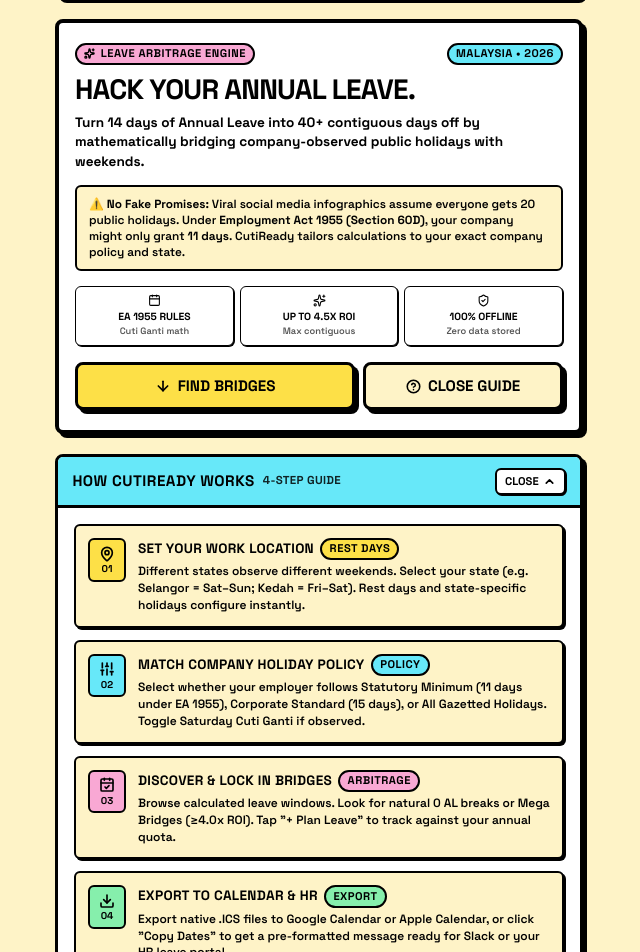
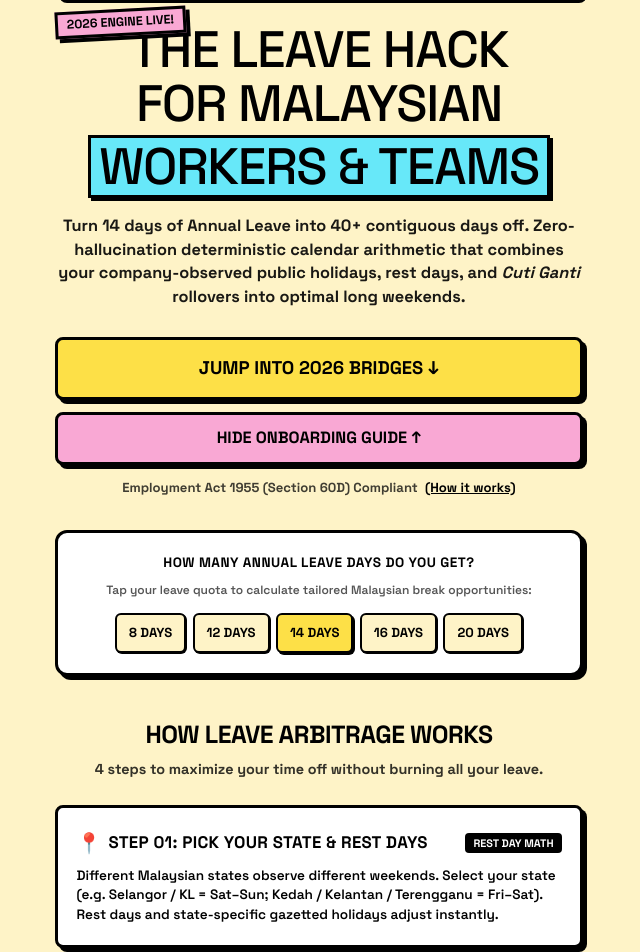
Before and after one commit to NurazimRoizan/CutiReady, a React (Vite) app: page / in a window 1280 px wide. Shown: the part 260-1212 px from the top of the page, without its empty margins (321-961 px from the left). Built offline with nearby package versions, Linux system fonts and the light colour scheme.

Commit message:
feat(hero): mirror wallo-web hero section design, floating sticker, typography clamp, and stacked how-it-works cards

```diff
--- a/src/components/HeroSection.tsx
+++ b/src/components/HeroSection.tsx
@@ -1,6 +1,6 @@
 import { BrutalistButton } from './BrutalistButton';
-import { BrutalistBadge } from './BrutalistBadge';
-import { Sparkles, Calendar, ShieldCheck, ArrowDown, HelpCircle } from 'lucide-react';
+import { Sticker } from './Sticker';
+import { useLeaveStore } from '../store/useLeaveStore';
 
 interface HeroSectionProps {
   onScrollToPlanner: () => void;
@@ -13,172 +13,203 @@
   onToggleHowToUse,
   isHowToUseOpen,
 }: HeroSectionProps) {
+  const { annualLeaveBalance, setAlBalance } = useLeaveStore();
+
+  const alPresets = [8, 12, 14, 16, 20];
+
+  const handleAlSelect = (val: number) => {
+    setAlBalance(val);
+    onScrollToPlanner();
+  };
+
   return (
-    <div
-      style={{
-        backgroundColor: 'var(--bg-secondary)',
-        border: 'var(--border-width-thick) solid var(--border-color)',
-        borderRadius: 'var(--border-radius)',
-        boxShadow: 'var(--shadow-offset) var(--shadow-offset) 0px var(--border-color)',
-        padding: '1.25rem 1rem',
-        marginBottom: '1.25rem',
-        position: 'relative',
-        overflow: 'hidden',
-      }}
-    >
-      {/* Top Tag & Year Badge */}
-      <div
-        style={{
-          display: 'flex',
-          justifyContent: 'space-between',
-          alignItems: 'center',
-          gap: '0.5rem',
-          flexWrap: 'wrap',
-          marginBottom: '0.65rem',
-        }}
-      >
-        <BrutalistBadge color="var(--accent-pink)" size="sm">
-          <Sparkles size={11} strokeWidth={3} />
-          <span>LEAVE ARBITRAGE ENGINE</span>
-        </BrutalistBadge>
-
-        <BrutalistBadge color="var(--accent-cyan)" size="sm">
-          MALAYSIA • 2026
-        </BrutalistBadge>
+    <section style={{ textAlign: 'center', position: 'relative', marginBottom: '2.5rem' }}>
+      {/* Playful Floating Sticker matching Wallo */}
+      <div style={{ position: 'absolute', top: '-14px', left: '0px', zIndex: 2 }}>
+        <Sticker
+          color="var(--accent-pink)"
+          rotation={-3}
+          style={{ fontSize: '0.78rem', padding: '0.2rem 0.55rem' }}
+        >
+          2026 Engine Live!
+        </Sticker>
       </div>
 
-      {/* Main Punchy Heading */}
-      <h2
+      {/* Main Massive Hero Header */}
+      <h1
         style={{
-          fontSize: '1.75rem',
-          fontWeight: 900,
+          fontSize: 'clamp(2.1rem, 9.5vw, 3.2rem)',
           textTransform: 'uppercase',
-          letterSpacing: '-0.8px',
-          lineHeight: 1.05,
-          margin: '0 0 0.5rem 0',
+          letterSpacing: '-1.2px',
+          lineHeight: '1.05',
+          marginTop: '1.5rem',
+          marginBottom: '1rem',
           color: 'var(--text-color)',
         }}
       >
-        HACK YOUR ANNUAL LEAVE.
-      </h2>
+        The Leave Hack<br />
+        For Malaysian<br />
+        <span
+          style={{
+            backgroundColor: 'var(--accent-cyan)',
+            padding: '0.1rem 0.5rem',
+            border: 'var(--border-width) solid var(--border-color)',
+            display: 'inline-block',
+            marginTop: '0.3rem',
+            boxShadow: '3px 3px 0px var(--border-color)',
+          }}
+        >
+          Workers & Teams
+        </span>
+      </h1>
 
-      {/* Value Proposition Subheading */}
+      {/* Bold Explanatory Lead Paragraph */}
       <p
         style={{
-          fontSize: '0.85rem',
+          fontSize: '1.02rem',
           fontWeight: 700,
-          lineHeight: 1.45,
-          color: 'var(--text-color)',
-          margin: '0 0 0.85rem 0',
-        }}
-      >
-        Turn <strong>14 days of Annual Leave</strong> into <strong>40+ contiguous days off</strong> by mathematically bridging company-observed public holidays with weekends.
-      </p>
-
-      {/* Reality Check Note */}
-      <div
-        style={{
-          backgroundColor: 'var(--bg-primary)',
-          border: '2px solid var(--border-color)',
-          borderRadius: 'var(--border-radius-sm)',
-          padding: '0.55rem 0.75rem',
-          marginBottom: '0.95rem',
-          fontSize: '0.74rem',
-          fontWeight: 600,
-          lineHeight: 1.35,
+          margin: '0 auto 1.75rem auto',
+          lineHeight: '1.45',
+          opacity: 0.9,
           color: 'var(--text-color)',
         }}
       >
-        <strong>⚠️ No Fake Promises:</strong> Viral social media infographics assume everyone gets 20 public holidays. Under <strong>Employment Act 1955 (Section 60D)</strong>, your company might only grant <strong>11 days</strong>. CutiReady tailors calculations to your exact company policy and state.
+        Turn <strong>14 days of Annual Leave</strong> into <strong>40+ contiguous days off</strong>. Zero-hallucination deterministic calendar arithmetic that combines your company-observed public holidays, rest days, and <em>Cuti Ganti</em> rollovers into optimal long weekends.
+      </p>
+
+      {/* Stacked Full-Width Dual Action Hero Buttons */}
+      <div style={{ display: 'flex', flexDirection: 'column', gap: '0.75rem', width: '100%' }}>
+        <BrutalistButton
+          color="var(--accent-yellow)"
+          onClick={onScrollToPlanner}
+          style={{
+            fontSize: '1.15rem',
+            padding: '1.1rem',
+            width: '100%',
+            boxShadow: 'var(--shadow-offset) var(--shadow-offset) 0px var(--border-color)',
+          }}
+        >
+          JUMP INTO 2026 BRIDGES ↓
+        </BrutalistButton>
+
+        <BrutalistButton
+          color="var(--accent-pink)"
+          onClick={onToggleHowToUse}
+          style={{
+            fontSize: '1.02rem',
+            padding: '0.85rem',
+            width: '100%',
+            boxShadow: 'var(--shadow-offset) var(--shadow-offset) 0px var(--border-color)',
+          }}
+        >
+          {isHowToUseOpen ? 'HIDE ONBOARDING GUIDE ↑' : 'HOW LEAVE ARBITRAGE WORKS ↗'}
+        </BrutalistButton>
       </div>
 
-      {/* 3 Core Benefit Chips */}
+      {/* Subtext info row */}
       <div
         style={{
-          display: 'grid',
-          gridTemplateColumns: 'repeat(3, 1fr)',
-          gap: '0.35rem',
-          marginBottom: '1rem',
+          marginTop: '0.85rem',
+          display: 'flex',
+          justifyContent: 'center',
+          alignItems: 'center',
+          gap: '0.45rem',
+          flexWrap: 'wrap',
+        }}
+      >
+        <span style={{ fontSize: '0.82rem', fontWeight: 700, opacity: 0.75, color: 'var(--text-color)' }}>
+          Employment Act 1955 (Section 60D) Compliant
+        </span>
+        <span
+          style={{
+            fontSize: '0.82rem',
+            fontWeight: 800,
+            textDecoration: 'underline',
+            cursor: 'pointer',
+            color: 'var(--text-color)',
+          }}
+          onClick={onToggleHowToUse}
+        >
+          (How it works)
+        </span>
+      </div>
+
+      {/* Quick Interactive Leave Config Box (Wallo's Join Box Heritage) */}
+      <div
+        style={{
+          marginTop: '2rem',
+          backgroundColor: 'var(--bg-secondary)',
+          border: 'var(--border-width) solid var(--border-color)',
+          boxShadow: 'var(--shadow-offset) var(--shadow-offset) 0px var(--border-color)',
+          borderRadius: '12px',
+          padding: '1.25rem 1rem',
+          width: '100%',
+          boxSizing: 'border-box',
+          textAlign: 'center',
         }}
       >
         <div
           style={{
-            backgroundColor: 'var(--bg-secondary)',
-            border: '1.5px solid var(--border-color)',
-            borderRadius: 'var(--border-radius-sm)',
-            padding: '0.4rem 0.25rem',
-            textAlign: 'center',
-            boxShadow: '1px 1px 0px var(--border-color)',
+            fontSize: '0.85rem',
+            fontWeight: 900,
+            textTransform: 'uppercase',
+            marginBottom: '0.5rem',
+            letterSpacing: '0.5px',
+            color: 'var(--text-color)',
           }}
         >
-          <Calendar size={13} style={{ margin: '0 auto 0.15rem auto' }} />
-          <div style={{ fontSize: '0.65rem', fontWeight: 900, textTransform: 'uppercase' }}>
-            EA 1955 RULES
-          </div>
-          <div style={{ fontSize: '0.58rem', fontWeight: 600, color: 'var(--text-muted)' }}>
-            Cuti Ganti math
-          </div>
+          HOW MANY ANNUAL LEAVE DAYS DO YOU GET?
         </div>
+
+        <p
+          style={{
+            fontSize: '0.75rem',
+            fontWeight: 600,
+            color: 'var(--text-muted)',
+            margin: '0 0 0.85rem 0',
+          }}
+        >
+          Tap your leave quota to calculate tailored Malaysian break opportunities:
+        </p>
 
         <div
           style={{
-            backgroundColor: 'var(--bg-secondary)',
-            border: '1.5px solid var(--border-color)',
-            borderRadius: 'var(--border-radius-sm)',
-            padding: '0.4rem 0.25rem',
-            textAlign: 'center',
-            boxShadow: '1px 1px 0px var(--border-color)',
+            display: 'flex',
+            gap: '0.4rem',
+            justifyContent: 'center',
+            flexWrap: 'wrap',
           }}
         >
-          <Sparkles size={13} style={{ margin: '0 auto 0.15rem auto' }} />
-          <div style={{ fontSize: '0.65rem', fontWeight: 900, textTransform: 'uppercase' }}>
-            UP TO 4.5X ROI
-          </div>
-          <div style={{ fontSize: '0.58rem', fontWeight: 600, color: 'var(--text-muted)' }}>
-            Max contiguous
-          </div>
-        </div>
-
-        <div
-          style={{
-            backgroundColor: 'var(--bg-secondary)',
-            border: '1.5px solid var(--border-color)',
-            borderRadius: 'var(--border-radius-sm)',
-            padding: '0.4rem 0.25rem',
-            textAlign: 'center',
-            boxShadow: '1px 1px 0px var(--border-color)',
-          }}
-        >
-          <ShieldCheck size={13} style={{ margin: '0 auto 0.15rem auto' }} />
-          <div style={{ fontSize: '0.65rem', fontWeight: 900, textTransform: 'uppercase' }}>
-            100% OFFLINE
-          </div>
-          <div style={{ fontSize: '0.58rem', fontWeight: 600, color: 'var(--text-muted)' }}>
-            Zero data stored
-          </div>
+          {alPresets.map((val) => {
+            const isSelected = annualLeaveBalance === val;
+            return (
+              <button
+                key={val}
+                type="button"
+                onClick={() => handleAlSelect(val)}
+                style={{
+                  backgroundColor: isSelected ? 'var(--accent-yellow)' : 'var(--bg-primary)',
+                  color: 'var(--text-color)',
+                  border: '2px solid var(--border-color)',
+                  borderRadius: 'var(--border-radius-sm)',
+                  padding: '0.5rem 0.75rem',
+                  fontSize: '0.82rem',
+                  fontWeight: 900,
+                  textTransform: 'uppercase',
+                  cursor: 'pointer',
+                  boxShadow: isSelected
+                    ? '2px 2px 0px var(--border-color)'
+                    : '1px 1px 0px var(--border-color)',
+                  transition: 'all 0.08s ease',
+                  userSelect: 'none',
+                }}
+              >
+                {val} DAYS
+              </button>
+            );
+          })}
         </div>
       </div>
-
-      {/* CTA Action Buttons */}
-      <div style={{ display: 'grid', gridTemplateColumns: '1.4fr 1fr', gap: '0.5rem' }}>
-        <BrutalistButton
-          color="var(--accent-yellow)"
-          size="md"
-          onClick={onScrollToPlanner}
-        >
-          <ArrowDown size={16} strokeWidth={2.5} />
-          <span>FIND BRIDGES</span>
-        </BrutalistButton>
-
-        <BrutalistButton
-          color="var(--bg-primary)"
-          size="md"
-          onClick={onToggleHowToUse}
-        >
-          <HelpCircle size={15} strokeWidth={2.5} />
-          <span>{isHowToUseOpen ? 'CLOSE GUIDE' : 'HOW TO USE'}</span>
-        </BrutalistButton>
-      </div>
-    </div>
+    </section>
   );
 }
--- a/src/components/HowToUseSection.tsx
+++ b/src/components/HowToUseSection.tsx
@@ -1,6 +1,4 @@
-import { BrutalistCard } from './BrutalistCard';
-import { BrutalistBadge } from './BrutalistBadge';
-import { MapPin, Sliders, CalendarCheck, Download, ChevronUp, CheckCircle2 } from 'lucide-react';
+import { BrutalistButton } from './BrutalistButton';
 
 interface HowToUseSectionProps {
   onClose: () => void;
@@ -10,173 +8,147 @@
   const steps = [
     {
       step: '01',
-      title: 'Set Your Work Location',
-      icon: MapPin,
-      badgeColor: 'var(--accent-yellow)',
-      badgeText: 'REST DAYS',
+      title: 'Pick Your State & Rest Days',
+      emoji: '📍',
+      pill: 'Rest Day Math',
+      bgColor: 'var(--bg-secondary)',
       description:
-        'Different states observe different weekends. Select your state (e.g. Selangor = Sat–Sun; Kedah = Fri–Sat). Rest days and state-specific holidays configure instantly.',
+        'Different Malaysian states observe different weekends. Select your state (e.g. Selangor / KL = Sat–Sun; Kedah / Kelantan / Terengganu = Fri–Sat). Rest days and state-specific gazetted holidays adjust instantly.',
     },
     {
       step: '02',
-      title: 'Match Company Holiday Policy',
-      icon: Sliders,
-      badgeColor: 'var(--accent-cyan)',
-      badgeText: 'POLICY',
+      title: 'Match Your Company Policy',
+      emoji: '🏢',
+      pill: 'EA 1955 Section 60D',
+      bgColor: 'var(--bg-secondary)',
       description:
-        'Select whether your employer follows Statutory Minimum (11 days under EA 1955), Corporate Standard (15 days), or All Gazetted Holidays. Toggle Saturday Cuti Ganti if observed.',
+        'Select whether your employer follows Statutory Minimum (11 days under Employment Act 1955), Corporate Standard (15 days), or All Gazetted Holidays. Toggle Saturday Cuti Ganti if observed by your company.',
     },
     {
       step: '03',
       title: 'Discover & Lock In Bridges',
-      icon: CalendarCheck,
-      badgeColor: 'var(--accent-pink)',
-      badgeText: 'ARBITRAGE',
+      emoji: '🎯',
+      pill: 'Up to 4.5x ROI',
+      bgColor: 'var(--bg-secondary)',
       description:
-        'Browse calculated leave windows. Look for natural 0 AL breaks or Mega Bridges (≥4.0x ROI). Tap "+ Plan Leave" to track against your annual quota.',
+        'Browse mathematically discovered leave windows. Look for natural 0 AL breaks or Mega Bridges (≥4.0x ROI). Tap "+ Plan Leave" to lock dates into your annual leave quota.',
     },
     {
       step: '04',
-      title: 'Export to Calendar & HR',
-      icon: Download,
-      badgeColor: 'var(--accent-green)',
-      badgeText: 'EXPORT',
+      title: 'Export to Calendar or Slack/HR',
+      emoji: '📅',
+      pill: '1-Click Export',
+      bgColor: 'var(--bg-secondary)',
       description:
-        'Export native .ICS files to Google Calendar or Apple Calendar, or click "Copy Dates" to get a pre-formatted message ready for Slack or your HR leave portal.',
+        'Download native RFC 5545 .ICS files directly to Google Calendar or Apple Calendar, or click "Copy Dates" to get a pre-formatted message ready to paste into Slack, email, or your HR portal.',
     },
   ];
 
   return (
-    <BrutalistCard
-      headerColor="var(--accent-cyan)"
-      title="HOW CUTIREADY WORKS"
-      subtitle="4-STEP GUIDE"
-      headerAction={
-        <button
-          type="button"
-          onClick={onClose}
+    <section style={{ marginBottom: '2.5rem' }}>
+      <h2
         style={{
-            backgroundColor: 'var(--bg-secondary)',
-            border: '2px solid var(--border-color)',
-            borderRadius: 'var(--border-radius-sm)',
-            padding: '0.2rem 0.5rem',
-            fontSize: '0.7rem',
+          textAlign: 'center',
+          marginBottom: '0.4rem',
+          fontSize: '1.55rem',
+          textTransform: 'uppercase',
+          letterSpacing: '-0.5px',
           fontWeight: 900,
-            textTransform: 'uppercase',
-            cursor: 'pointer',
-            display: 'flex',
-            alignItems: 'center',
-            gap: '0.25rem',
-            boxShadow: '1px 1px 0px var(--border-color)',
+          color: 'var(--text-color)',
         }}
       >
-          <span>CLOSE</span>
-          <ChevronUp size={13} strokeWidth={3} />
-        </button>
-      }
-      style={{ marginBottom: '1.25rem' }}
+        How Leave Arbitrage Works
+      </h2>
+      <p
+        style={{
+          textAlign: 'center',
+          fontSize: '0.9rem',
+          fontWeight: 700,
+          opacity: 0.8,
+          margin: '0 auto 1.5rem auto',
+          color: 'var(--text-color)',
+        }}
       >
-      <div style={{ display: 'flex', flexDirection: 'column', gap: '0.75rem' }}>
+        4 steps to maximize your time off without burning all your leave.
+      </p>
+
+      <div style={{ display: 'flex', flexDirection: 'column', gap: '1rem' }}>
         {steps.map((item) => (
           <div
             key={item.step}
             style={{
-              backgroundColor: 'var(--bg-primary)',
-              border: '2px solid var(--border-color)',
-              borderRadius: 'var(--border-radius-sm)',
-              padding: '0.75rem',
-              display: 'flex',
-              gap: '0.75rem',
-              alignItems: 'flex-start',
-              boxShadow: '2px 2px 0px var(--border-color)',
+              backgroundColor: item.bgColor,
+              padding: '1.25rem 1.15rem',
+              margin: 0,
+              borderRadius: 'var(--border-radius)',
+              border: 'var(--border-width) solid var(--border-color)',
+              boxShadow: 'var(--shadow-offset) var(--shadow-offset) 0px var(--border-color)',
             }}
           >
             <div
               style={{
-                backgroundColor: item.badgeColor,
-                border: '2px solid var(--border-color)',
-                borderRadius: 'var(--border-radius-sm)',
-                padding: '0.35rem 0.45rem',
                 display: 'flex',
-                flexDirection: 'column',
+                justifyContent: 'space-between',
                 alignItems: 'center',
-                justifyContent: 'center',
-                flexShrink: 0,
-                minWidth: '38px',
-                textAlign: 'center',
+                marginBottom: '0.5rem',
+                flexWrap: 'wrap',
+                gap: '0.4rem',
               }}
             >
-              <item.icon size={16} strokeWidth={2.5} color="var(--border-color)" />
+              <div style={{ display: 'flex', alignItems: 'center', gap: '0.45rem' }}>
+                <span style={{ fontSize: '1.25rem' }}>{item.emoji}</span>
+                <h3
+                  style={{
+                    fontSize: '1.05rem',
+                    margin: 0,
+                    textTransform: 'uppercase',
+                    fontWeight: 900,
+                    letterSpacing: '0.3px',
+                    color: 'var(--text-color)',
+                  }}
+                >
+                  Step {item.step}: {item.title}
+                </h3>
+              </div>
               <span
                 style={{
-                  fontSize: '0.62rem',
-                  fontWeight: 900,
-                  marginTop: '0.15rem',
-                  lineHeight: 1,
+                  backgroundColor: 'var(--border-color)',
+                  color: 'var(--bg-secondary)',
+                  padding: '2px 8px',
+                  borderRadius: '4px',
+                  fontSize: '0.68rem',
+                  fontWeight: 800,
+                  textTransform: 'uppercase',
                 }}
               >
-                {item.step}
+                {item.pill}
               </span>
             </div>
-
-            <div style={{ flex: 1, minWidth: 0 }}>
-              <div
-                style={{
-                  display: 'flex',
-                  alignItems: 'center',
-                  gap: '0.4rem',
-                  flexWrap: 'wrap',
-                  marginBottom: '0.2rem',
-                }}
-              >
-                <h4
+            <p
               style={{
                 fontSize: '0.85rem',
-                    fontWeight: 900,
-                    textTransform: 'uppercase',
+                fontWeight: 600,
+                lineHeight: '1.45',
                 margin: 0,
-                    letterSpacing: '0.3px',
-                  }}
-                >
-                  {item.title}
-                </h4>
-                <BrutalistBadge size="sm" color={item.badgeColor}>
-                  {item.badgeText}
-                </BrutalistBadge>
-              </div>
-
-              <p
-                style={{
-                  fontSize: '0.75rem',
-                  fontWeight: 600,
                 color: 'var(--text-color)',
-                  margin: 0,
-                  lineHeight: 1.4,
               }}
             >
               {item.description}
             </p>
           </div>
-          </div>
         ))}
       </div>
 
-      <div
-        style={{
-          marginTop: '0.85rem',
-          paddingTop: '0.65rem',
-          borderTop: '2px solid var(--border-subtle)',
-          display: 'flex',
-          alignItems: 'center',
-          gap: '0.4rem',
-          fontSize: '0.72rem',
-          fontWeight: 700,
-          color: 'var(--text-muted)',
-        }}
+      <div style={{ marginTop: '1.25rem', textAlign: 'center' }}>
+        <BrutalistButton
+          color="var(--accent-yellow)"
+          size="sm"
+          onClick={onClose}
+          style={{ width: '100%' }}
         >
-        <CheckCircle2 size={14} color="var(--text-color)" />
-        <span>Ready to begin? Adjust controls below and pick your holidays.</span>
+          GOT IT — SHOW ME THE BRIDGES ↑
+        </BrutalistButton>
       </div>
-    </BrutalistCard>
+    </section>
   );
 }
--- /dev/null
+++ b/src/components/Sticker.tsx
@@ -0,0 +1,40 @@
+import type { ReactNode, CSSProperties } from 'react';
+
+export interface StickerProps {
+  children: ReactNode;
+  color?: string;
+  rotation?: number;
+  style?: CSSProperties;
+  className?: string;
+}
+
+export function Sticker({
+  children,
+  color = 'var(--bg-secondary)',
+  rotation = -2,
+  style = {},
+  className = '',
+}: StickerProps) {
+  return (
+    <div
+      className={className}
+      style={{
+        display: 'inline-block',
+        backgroundColor: color,
+        border: 'var(--border-width) solid var(--border-color)',
+        padding: '0.4rem 0.85rem',
+        fontWeight: 900,
+        fontSize: '0.85rem',
+        textTransform: 'uppercase',
+        boxShadow: 'var(--shadow-offset) var(--shadow-offset) 0px var(--border-color)',
+        transform: `rotate(${rotation}deg)`,
+        userSelect: 'none',
+        lineHeight: 1.2,
+        color: 'var(--text-color)',
+        ...style,
+      }}
+    >
+      {children}
+    </div>
+  );
+}
```
Lines whose indentation alone changed are shown as unchanged.
